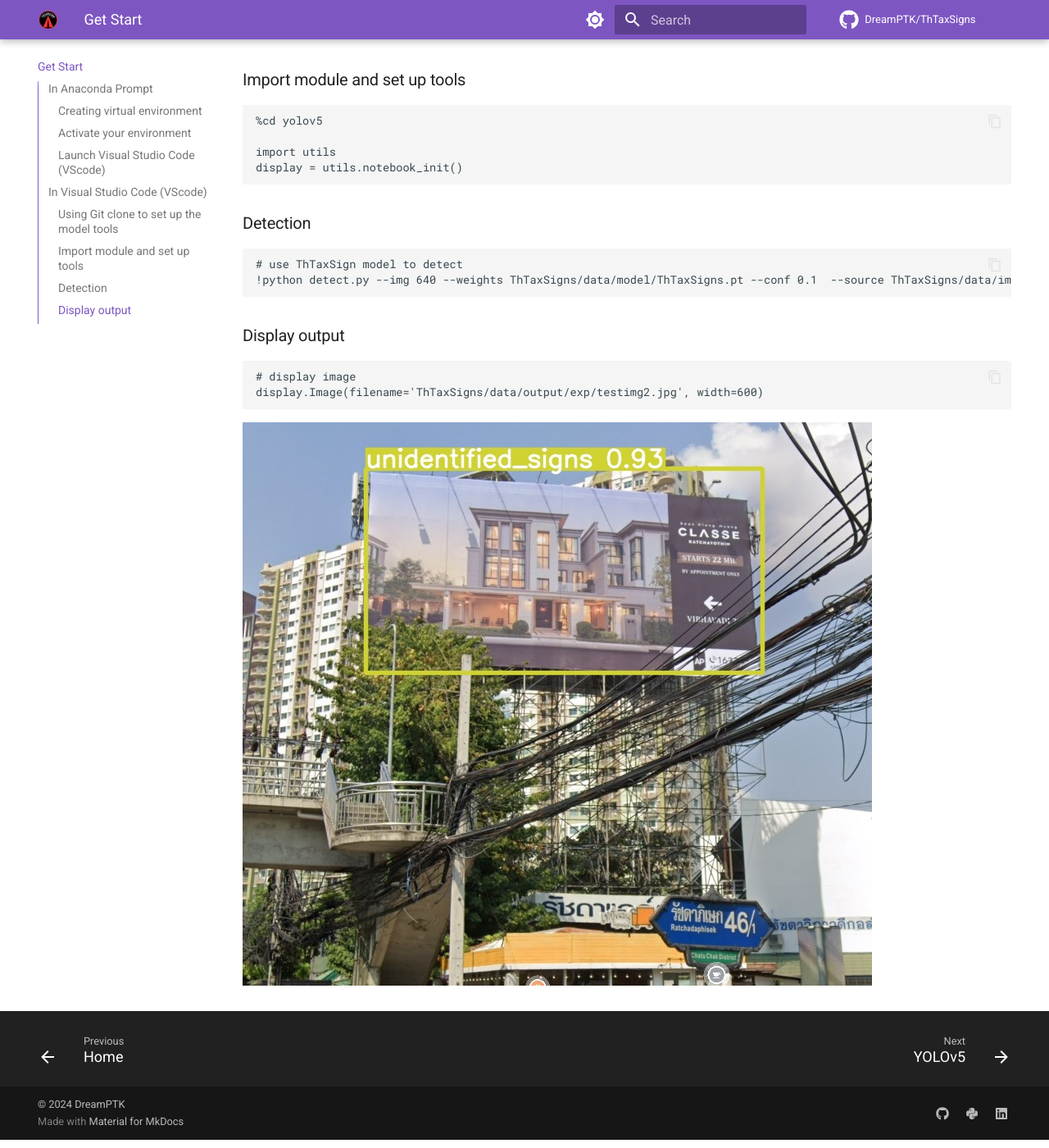
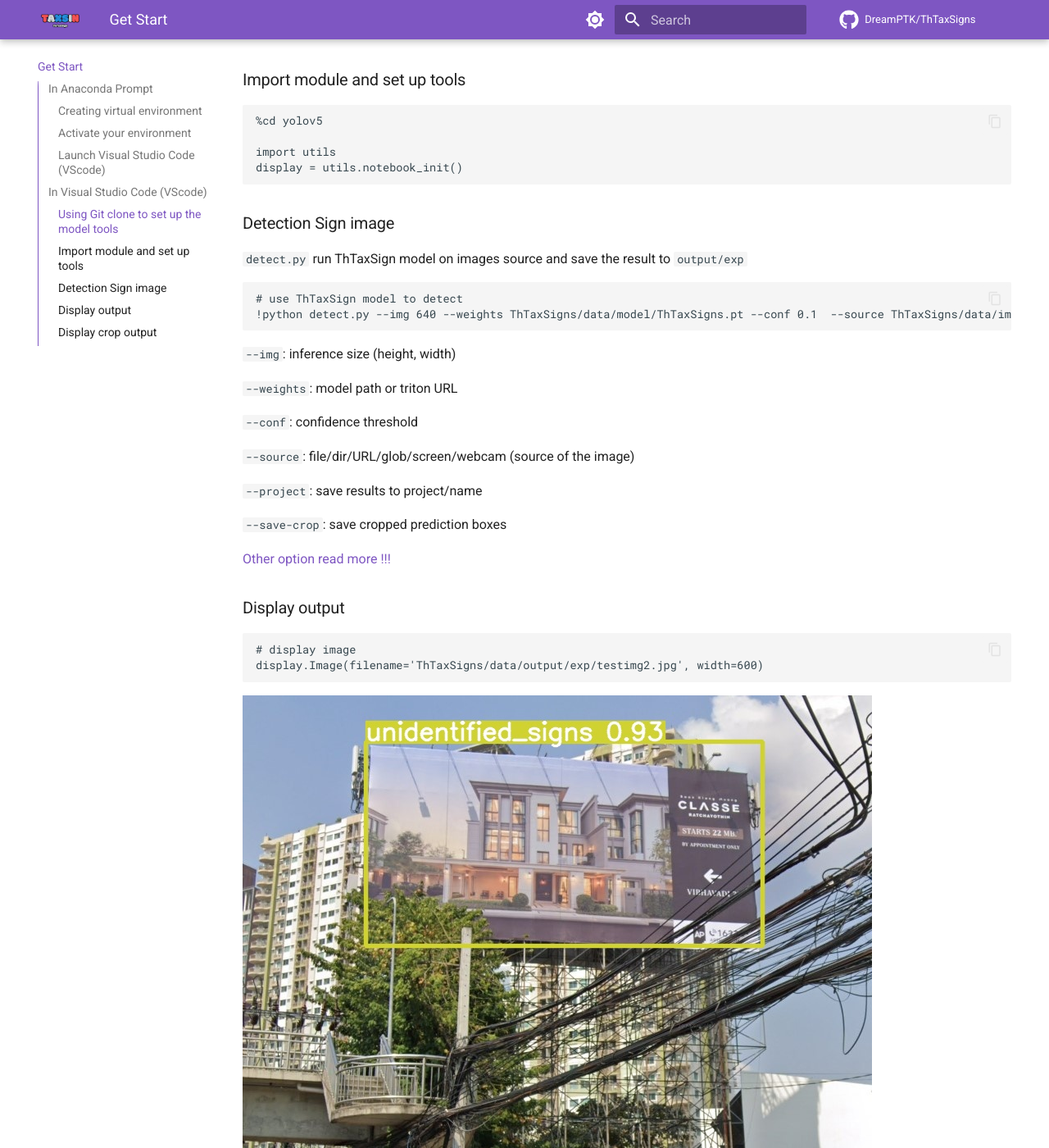
Before and after one commit to DreamPTK/Sign-web, an MkDocs documentation site: the page built from docs/get_started.md, in a window 1280 px wide and 1400 px high, scrolled down 1211 px. Shown: the whole window at 82% size. Built offline with MkDocs 1.6.1 and Material for MkDocs 9.7.7, drawn with Linux system fonts in a browser that asks for light colours; comment, search, counter and statistics services are not loaded; some of the changed text lies outside the part shown.

Commit message:
update logo

````diff
--- a/docs/get_started.md
+++ b/docs/get_started.md
@@ -64,13 +64,30 @@ display = utils.notebook_init()
 
 ```
 
-### Detection
+### Detection Sign image
+
+`detect.py` run ThTaxSign model on images source and save the result to `output/exp`
 
 ```
 # use ThTaxSign model to detect
-!python detect.py --img 640 --weights ThTaxSigns/data/model/ThTaxSigns.pt --conf 0.1  --source ThTaxSigns/data/images --project ThTaxSigns/data/output
+!python detect.py --img 640 --weights ThTaxSigns/data/model/ThTaxSigns.pt --conf 0.1  --source ThTaxSigns/data/images --project ThTaxSigns/data/output --save-crop
 
 ```
+ `--img`: inference size (height, width)
+
+`--weights`: model path or triton URL
+
+`--conf`: confidence threshold
+
+`--source`: file/dir/URL/glob/screen/webcam (source of the image)
+
+`--project`: save results to project/name
+
+`--save-crop`: save cropped prediction boxes
+
+[Other option read more !!!](https://github.com/ultralytics/yolov5/blob/master/detect.py)
+
+
 
 ### Display output
 
@@ -82,15 +99,10 @@ display.Image(filename='ThTaxSigns/data/output/exp/testimg2.jpg', width=600)
 
 ![123](img/testimg2.jpg)
 
-<!-- ### Import libraries
+### Display crop output
 
-```python
-import Godream
-from Godream.plotimg import show_map
 ```
+# display crop images
+display.Image(filename='ThTaxSigns/data/output/exp/crop', width=600)
 
-### Create an intercative map
-
-```python
-show_map()
-``` -->
+```
--- a/mkdocs.yml
+++ b/mkdocs.yml
@@ -14,8 +14,8 @@ nav:
 
 theme:
   name: material
-  logo: img/TH.png
-  favicon: img/TH.png
+  logo: img/TAXSIN.png
+  favicon: img/TAXSIN.png
   icon:
     repo: fontawesome/brands/github
   features:
````
Also changed, not shown: docs/yolov5.md (+3 -0 lines), docs/img/TAXSIN.png (added), docs/img/TH2.png.
